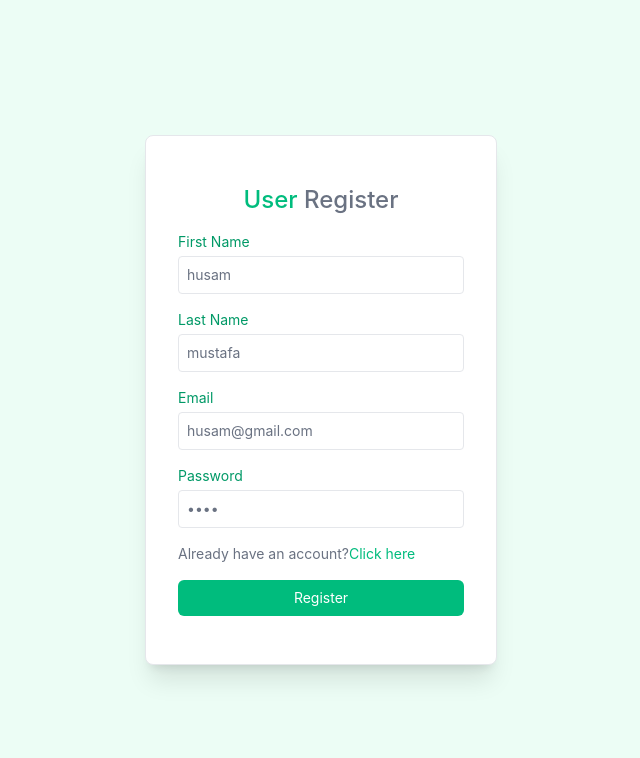
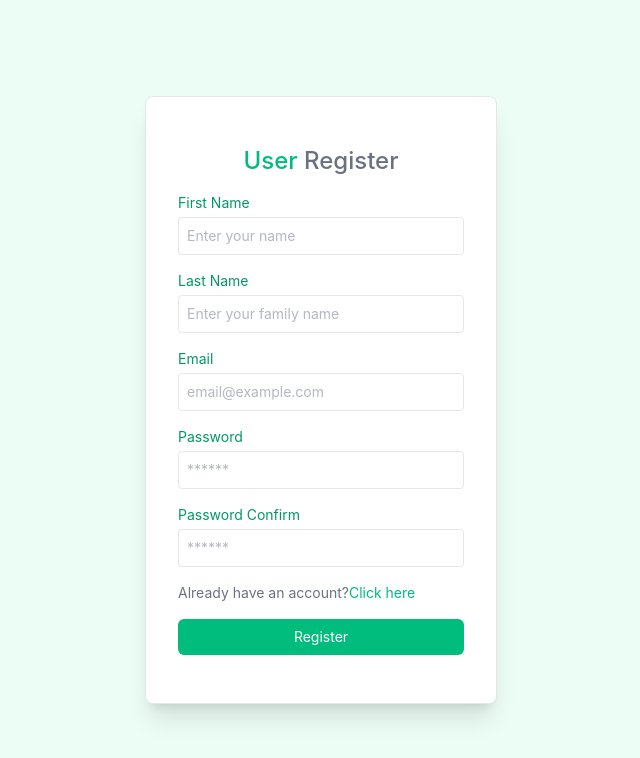
Before and after one commit to m-ismail-dev/mern-stack-site, a React (Vite) app in the folder client/: page /register in a window 1280 px wide. Shown: the top 758 px of the page, without its empty margins (319-959 px from the left). Built offline with nearby package versions, Linux system fonts and the light colour scheme.

Commit message:
user input validation for register form

```diff
--- a/client/src/pages/Register.jsx
+++ b/client/src/pages/Register.jsx
@@ -4,10 +4,11 @@ import { register } from "../api/api";
 import { useUser } from "../context/userContext";
 
 function Register() {
-  const [firtsName, setFirstName] = useState("husam");
-  const [lastName, setLastName] = useState("mustafa");
-  const [email, setEmail] = useState("husam@gmail.com");
-  const [password, setPassword] = useState("1230");
+  const [firstName, setFirstName] = useState("");
+  const [lastName, setLastName] = useState("");
+  const [email, setEmail] = useState("");
+  const [password, setPassword] = useState("");
+  const [passwordConfirm, setPasswordConfirm] = useState("");
 
   const { setUser } = useUser();
 
@@ -18,7 +19,19 @@ function Register() {
 
     console.log(email, password);
 
-    const user = await register(firtsName, lastName, email, password);
+    let errors = [];
+
+    if (firstName.length < 3)
+      errors.push("First name must be at least 3 and not exceed 15 characters");
+
+    if (lastName.length < 3)
+      errors.push("Last name must be at least 3 and not exceed 15 characters");
+
+    if (password !== passwordConfirm) errors.push("passwords do not match");
+
+    if (errors.length > 0) return alert(errors.join("\n"));
+
+    const user = await register(firstName, lastName, email, password);
 
     if (user.message === "Registered successfully") {
       setUser(user.user);
@@ -42,8 +55,10 @@ function Register() {
             type="text"
             placeholder="Enter your name"
             required
+            minLength={3}
+            maxLength="15"
             className="border border-gray-200 rounded w-full p-2 mt-1 outline-none focus:border-emerald-600 focus:ring-1 focus:ring-emerald-600"
-            value={firtsName}
+            value={firstName}
             onChange={(e) => setFirstName(e.target.value)}
           />
         </div>
@@ -53,6 +68,8 @@ function Register() {
             type="text"
             placeholder="Enter your family name"
             required
+            minLength="3"
+            maxLength="15"
             className="border border-gray-200 rounded w-full p-2 mt-1 outline-none focus:border-emerald-600 focus:ring-1 focus:ring-emerald-600"
             value={lastName}
             onChange={(e) => setLastName(e.target.value)}
@@ -76,9 +93,23 @@ function Register() {
             type="password"
             placeholder="******"
             required
+            minLength="8"
             className="border border-gray-200 rounded w-full p-2 mt-1 outline-none focus:border-emerald-600 focus:ring-1 focus:ring-emerald-600"
             value={password}
             onChange={(e) => setPassword(e.target.value)}
+          />
+        </div>
+
+        <div className="mt-4">
+          <label className="block text-emerald-600">Password Confirm</label>
+          <input
+            type="password"
+            placeholder="******"
+            required
+            minLength="8"
+            className="border border-gray-200 rounded w-full p-2 mt-1 outline-none focus:border-emerald-600 focus:ring-1 focus:ring-emerald-600"
+            value={passwordConfirm}
+            onChange={(e) => setPasswordConfirm(e.target.value)}
           />
         </div>
 
```
